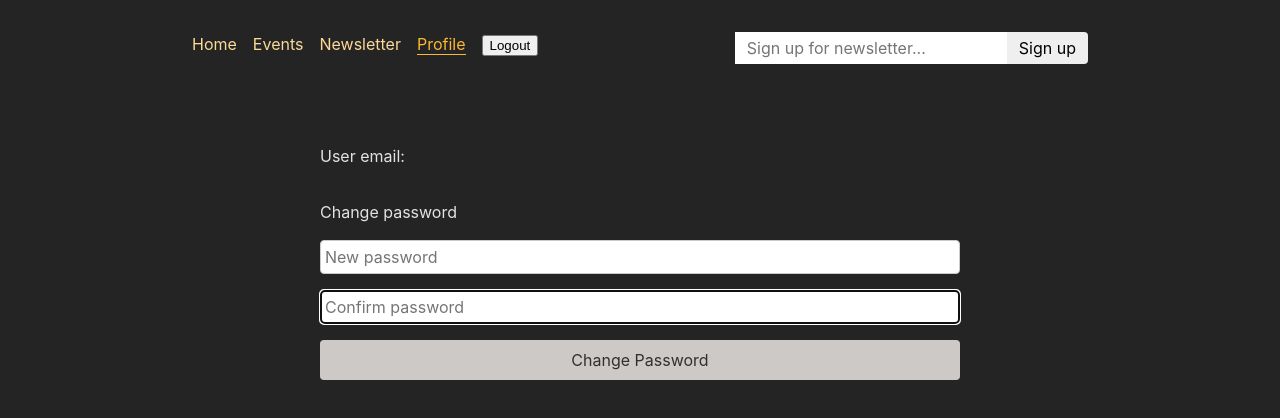
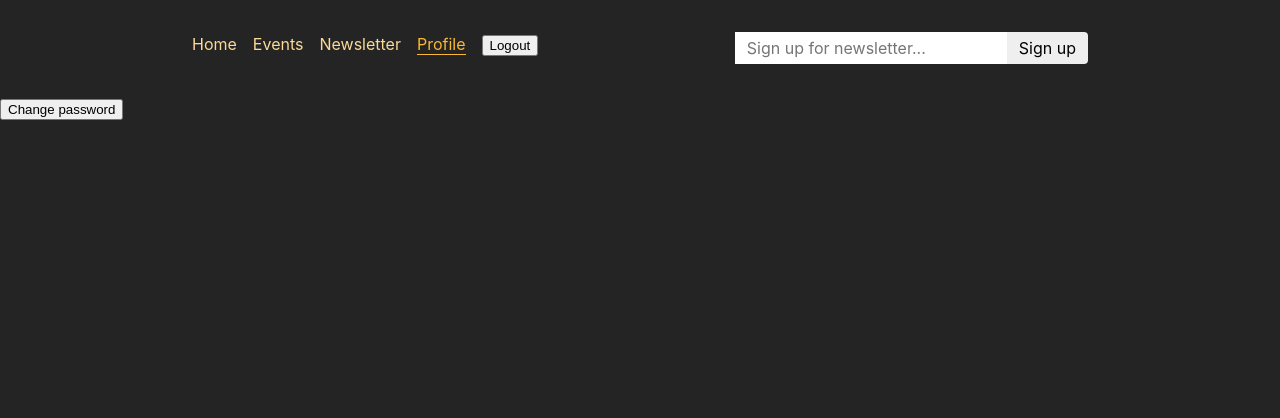
Before and after one commit to Ojfirst/eventsapp, a React (Vite) app: page /profile in a window 1280 px wide. Shown: the top 418 px of the page. Built offline with nearby package versions, Linux system fonts and the light colour scheme; sample sign-in values are in the browser's storage.

Commit message:
UI: Refactor profile component & add modal to change passowrd

```diff
--- a/src/components/Profile/ProfileItem.jsx
+++ b/src/components/Profile/ChangePassword.jsx
@@ -4,7 +4,7 @@ import { getUserEmail } from '../../util/auth';
 
 import classes from './ProfileItem.module.css';
 
-const ProfileItem = () => {
+const ChangePassword = () => {
 	const data = useActionData(); // Return data of an action
 	console.log(data);
 	const navigation = useNavigation();
@@ -42,9 +42,9 @@ const ProfileItem = () => {
 				<p className={classes.message}>{data}</p>
 			)}
 
-      {data && data.message && <p>{data.message}</p>}
+			{data && data.message && <p>{data.message}</p>}
 		</Form>
 	);
 };
 
-export default ProfileItem;
+export default ChangePassword;
--- /dev/null
+++ b/src/components/Profile/UserProfile.jsx
@@ -0,0 +1,15 @@
+import React from 'react'
+
+const UserProfile = (props) => {
+  return (
+    <ul>
+				<li>
+					<button type="button" onClick={props.onShowModal}>
+						Change password
+					</button>
+				</li>
+			</ul>
+  )
+}
+
+export default UserProfile
--- a/src/routes/Profile.jsx
+++ b/src/routes/Profile.jsx
@@ -1,10 +1,30 @@
-import React from 'react'
-import ProfileItem from '../components/Profile/ProfileItem'
+import React, { useState } from 'react';
+import { Link } from 'react-router';
+import Modal from '../components/UI/Modal';
+import UserProfile from '../components/Profile/UserProfile';
+import ChangePassword from '../components/Profile/ChangePassword';
 
-const Profile = () => {
-  return (
-    <ProfileItem />
-  )
-}
+const Profile = (props) => {
+	const [showModal, setShowModal] = useState(false);
 
-export default Profile
+	const showModalHandler = () => {
+		setShowModal(true);
+	};
+
+	const removeModalHandler = () => {
+		setShowModal(false);
+	};
+
+	return (
+		<>
+			<UserProfile onShowModal={showModalHandler} />
+			{showModal && (
+				<Modal onClose={removeModalHandler}>
+					<ChangePassword />
+				</Modal>
+			)}
+		</>
+	);
+};
+
+export default Profile;
```
